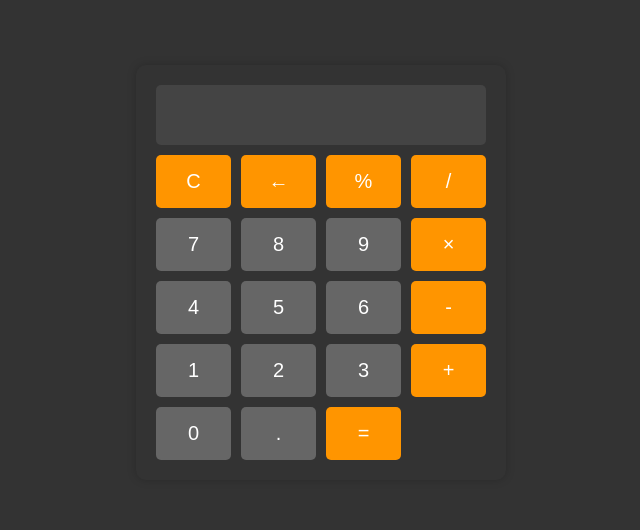
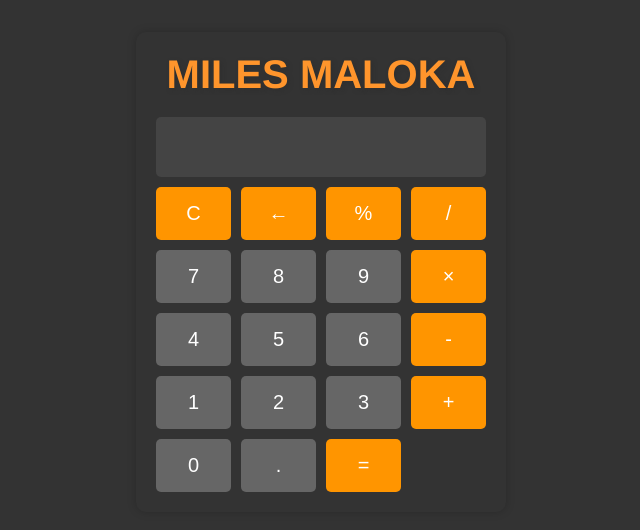
Before and after one commit to MilesMaloka/Calculator, a plain HTML site: page index.html in a window 1280 px wide. Shown: the part 128-658 px from the top of the page, without its empty margins (319-959 px from the left). Drawn offline with Linux system fonts and the light colour scheme.

Commit message:
Add header styling and update HTML structure for calculator

```diff
--- a/index.html
+++ b/index.html
@@ -7,9 +7,12 @@
     <link rel="stylesheet" href="styles.css">
 </head>
 <body>
+
     <div class="calculator">
+        <h1>MILES MALOKA</h1>
         <input type="text" class="display" disabled>
         <div class="buttons">
+
             <button class="operator" value="clear">C</button>
             <button class="operator" value="backspace">←</button>
             <button class="operator" value="%">%</button>
@@ -30,7 +33,9 @@
             <button value=".">.</button>
             <button class="operator" value="=">=</button>
         </div>
+
     </div>
+
     <script src="script.js"></script>
 </body>
 </html>
--- a/styles.css
+++ b/styles.css
@@ -14,12 +14,21 @@ body {
     background-color: #333333;
 
 }
+h1 {
+    color: #ff952c;
+    text-align: center;
+    margin-bottom: 20px;
+    font-family:'Franklin Gothic Medium', 'Arial Narrow', Arial, sans-serif;
+    font-size: 2.5em;
+    text-shadow: 2px 2px 4px rgba(44, 43, 43, 0.5);
+}
 
 .calculator {
     background-color: #333;
     border-radius: 10px;
     padding: 20px;
     box-shadow: 0 0 10px rgba(0,0,0,0.2);
+
 }
 
 .display {
```
